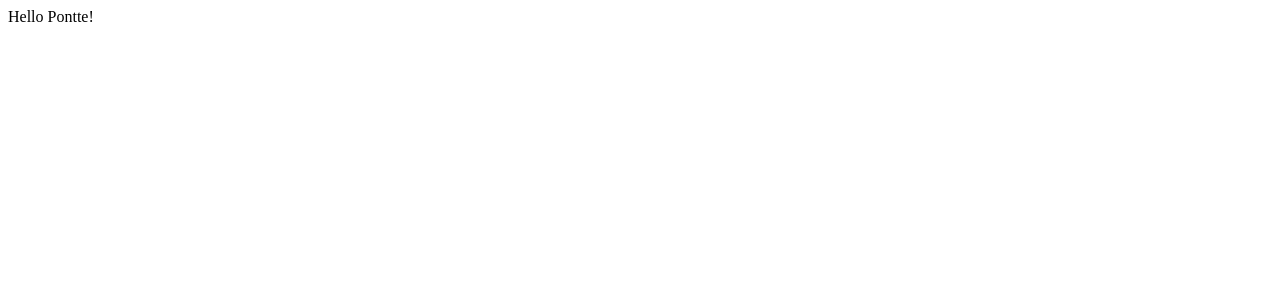
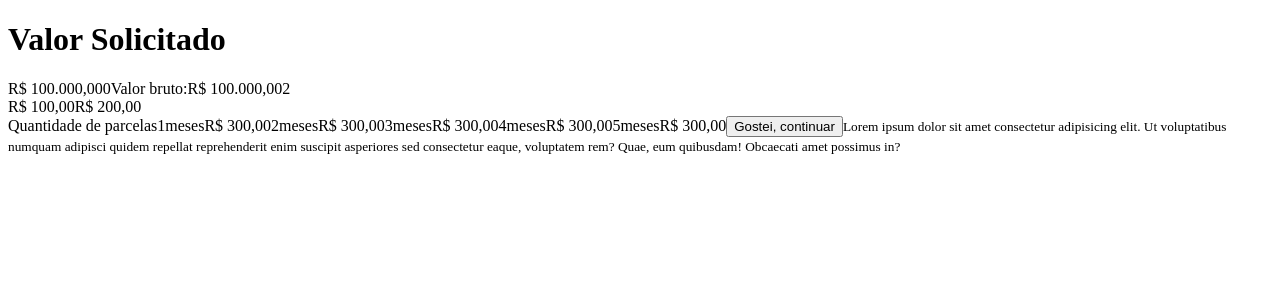
Before and after one commit to k8adev/ultimate-pontte, a React app: page / in a window 1280 px wide. Shown: the top 300 px of the page. Built offline with nearby package versions, Linux system fonts and the light colour scheme.

Commit message:
feat(Simulator): add Simulator page

```diff
--- a/src/index.js
+++ b/src/index.jsx
@@ -1,10 +1,9 @@
 import React from 'react';
 import { render } from 'react-dom';
 
-/* eslint-disable */
+import Pages from './pages';
+
 render(
-  <div>
-    Hello Pontte!
-  </div>,
+  <Pages />,
   document.getElementById('root'),
 );
--- /dev/null
+++ b/src/pages/Simulator.jsx
@@ -0,0 +1,44 @@
+import React from 'react';
+
+const Simulator = () => (
+  <div>
+    <div className="Card">
+      <h1 className="Typography">Valor Solicitado</h1>
+
+      <span className="Typography">
+        <span className="Amount">R$ 100.000,000</span>
+      </span>
+
+      <span className="Typography">
+        Valor bruto:
+        <span className="Amount">R$ 100.000,002</span>
+        <span className="Tooltip" />
+      </span>
+
+      <div className="Slider">
+        <span className="Amount">R$ 100,00</span>
+        <span className="Amount">R$ 200,00</span>
+      </div>
+
+      <span className="Typography">Quantidade de parcelas</span>
+
+      {
+        [1, 2, 3, 4, 5].map((e) => (
+          <span className="Card">
+            <span className="Typography">
+              { e }
+              meses
+              <span className="Amount">R$ 300,00</span>
+            </span>
+          </span>
+        ))
+      }
+
+      <button className="Button" type="button">Gostei, continuar</button>
+
+      <small className="Typography">Lorem ipsum dolor sit amet consectetur adipisicing elit. Ut voluptatibus numquam adipisci quidem repellat reprehenderit enim suscipit asperiores sed consectetur eaque, voluptatem rem? Quae, eum quibusdam! Obcaecati amet possimus in?</small>
+    </div>
+  </div>
+);
+
+export default Simulator;
--- /dev/null
+++ b/src/pages/index.js
@@ -0,0 +1 @@
+export { default } from './Simulator';
--- /dev/null
+++ b/src/pages/styles.js
@@ -0,0 +1 @@
+export default {};
--- /dev/null
+++ b/src/theme.js
@@ -0,0 +1 @@
+export default {};
```
Also changed, not shown: 1 other file (tests, documents, lock files or other folders).
